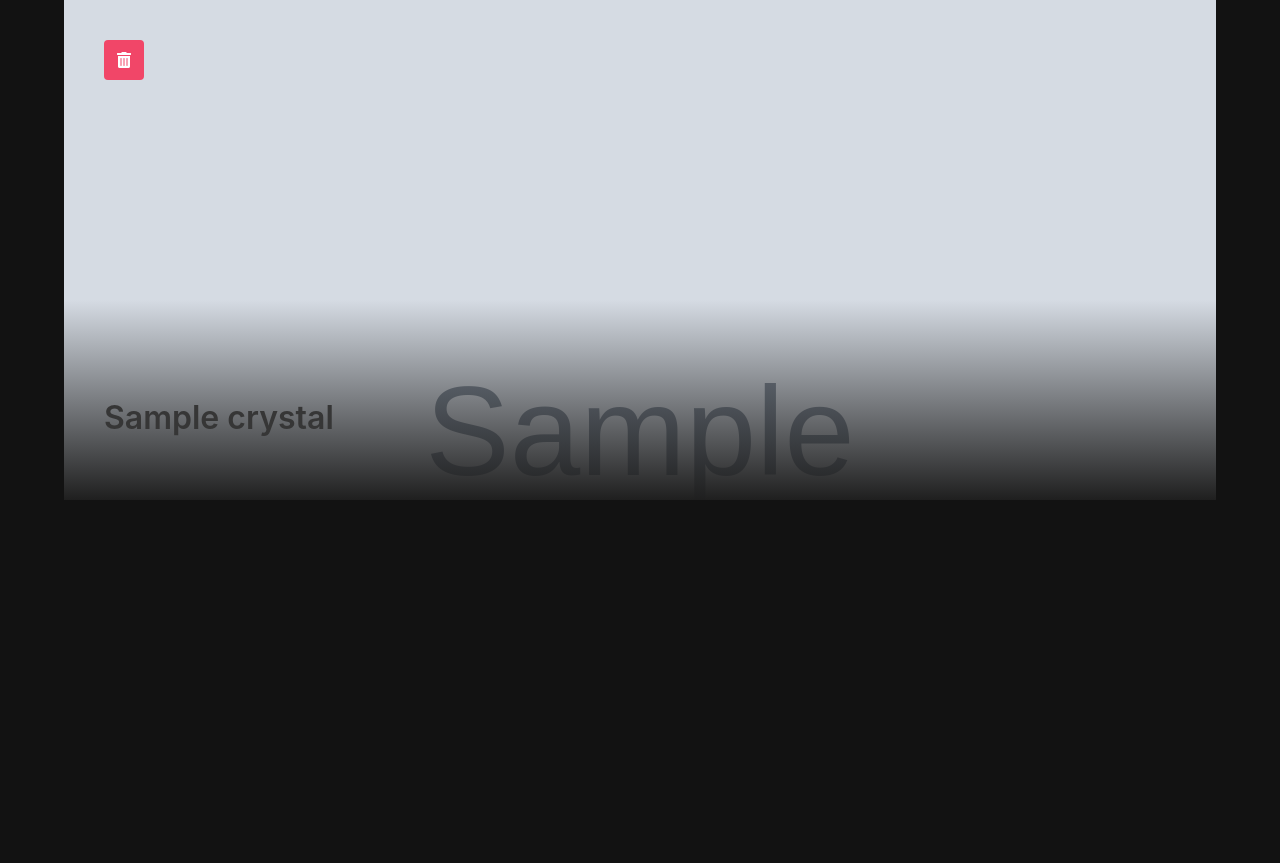
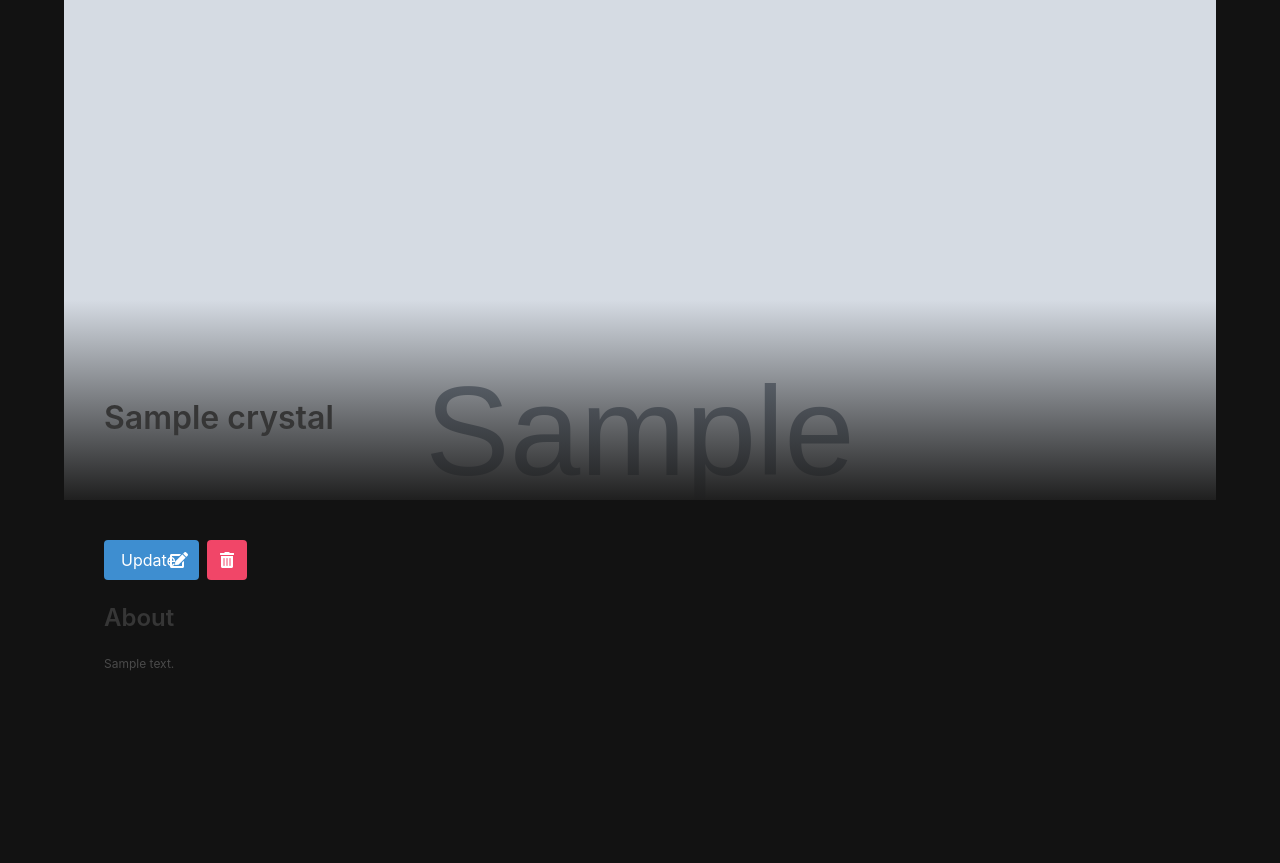
Before and after one commit to armullen/CrystalCollector, a Django app: page /crystals/1/ in a window 1280 px wide. Shown: the part 52-915 px from the top of the page. Run offline with Django 4.2, Linux system fonts and the light colour scheme; tables that the repository leaves empty hold one stand-in row (values such as "Sample post"); grey boxes marked "Sample" are stand-in pictures.

Commit message:
edit route finished

```diff
--- a/main_app/templates/crystal_detail.html
+++ b/main_app/templates/crystal_detail.html
@@ -6,8 +6,13 @@
 <div class="detail__name">
 <h1 class='title'>{{crystal.name}}</h1>
 </div>
-<div class="'detail__container">
+<div class="detail__container">
     <div class="buttons">
+        <a href="{% url 'crystal_update' crystal.pk %}" class="button is-info">Update
+            <span class="icon">
+                <i class="fas fa-edit"></i>
+            </span>
+        </a>
         <a href="" class="button is-danger">
             <span class="icon">
                 <i class="fas fa-trash-alt"></i>
--- a/main_app/urls.py
+++ b/main_app/urls.py
@@ -7,4 +7,5 @@ urlpatterns = [
    path('crystals/', views.CrystalList.as_view(), name='crystal_list'),
    path('crystal/new/', views.CrystalCreate.as_view(), name='crystal_create'),
    path('crystals/<int:pk>/', views.CrystalDetail.as_view(), name='crystal_detail'),
+   path('crystals/<int:pk>/update', views.CrystalUpdate.as_view(), name='crystal_update'),
 ]
--- a/main_app/views.py
+++ b/main_app/views.py
@@ -4,7 +4,7 @@ from django.views import View
 from django.http import HttpResponse
 from django.views.generic.base import TemplateView
 from .models import Crystal
-from django.views.generic.edit import CreateView
+from django.views.generic.edit import CreateView, UpdateView
 from django.views.generic import DetailView
 
 # Create your views here.
@@ -53,3 +53,9 @@ class CrystalCreate(CreateView):
 class CrystalDetail(DetailView):
     model = Crystal
     template_name = 'crystal_detail.html'
+
+class CrystalUpdate(UpdateView):
+    model = Crystal
+    fields = ['name', 'img', 'bio', 'location']
+    template_name = 'crystal_update.html'
+    success_url = '/crystals/'
```
Also changed, not shown: main_app/templates/crystal_update.html (added, +10 -0 lines).
